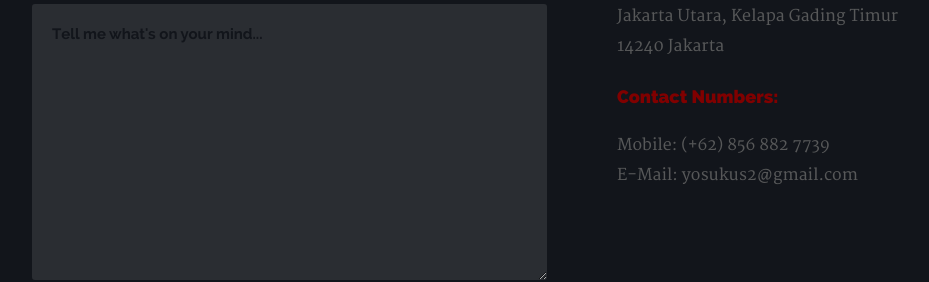
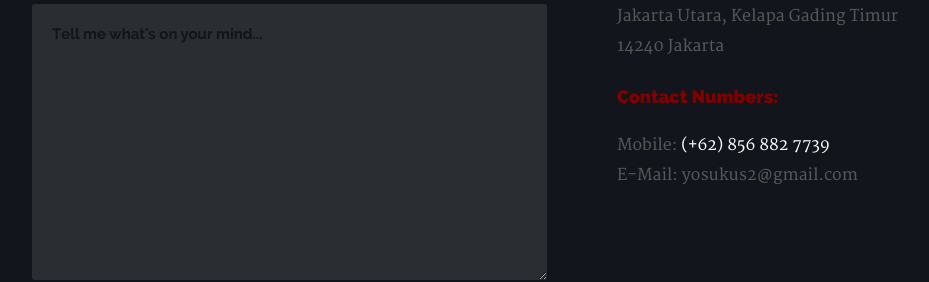
Before and after one commit to SleepyBoy29/YosuaKusnady, a plain HTML site: page index.html in a window 1280 px wide. Shown: the part 4860-5142 px from the top of the page, without its empty margins (58-987 px from the left). Drawn offline with Linux system fonts and the light colour scheme.

Commit message:
Add files via upload
whatsapp contact via web

```diff
--- a/index.html
+++ b/index.html
@@ -773,7 +773,7 @@
 
             <h3>Contact Numbers:</h3>
 			   <p>
-			   	Mobile: (+62) 856 882 7739<br>
+			   	Mobile: <a href="https://web.whatsapp.com/send?phone=628568827739">(+62) 856 882 7739</a><br>
 			    E-Mail: yosukus2@gmail.com
 			   </p>
 
```
